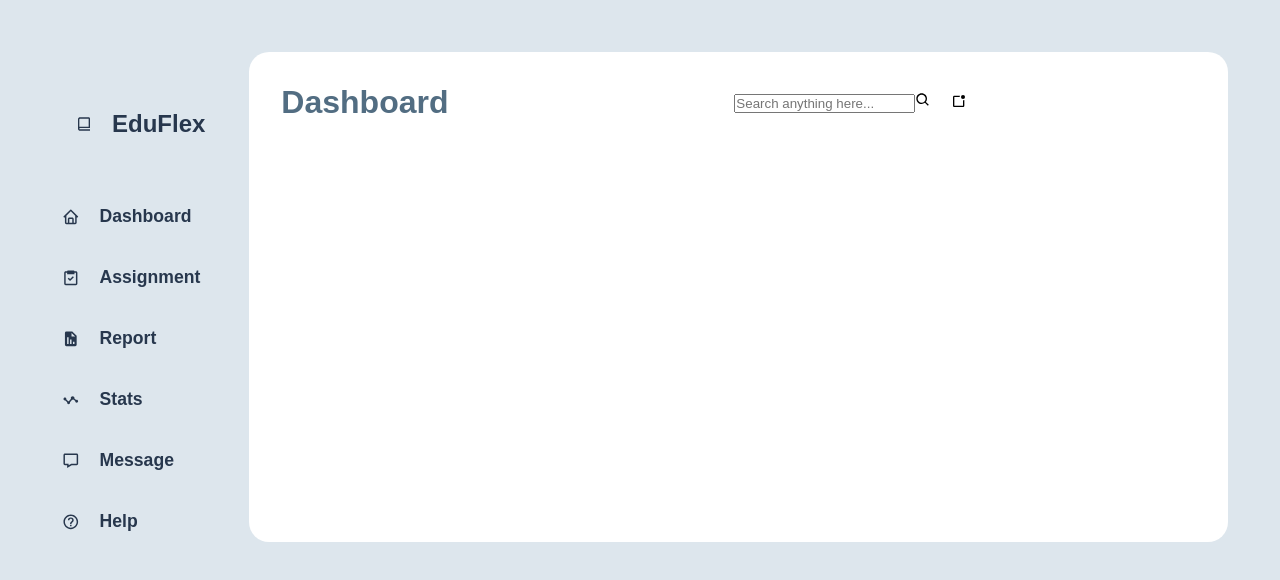
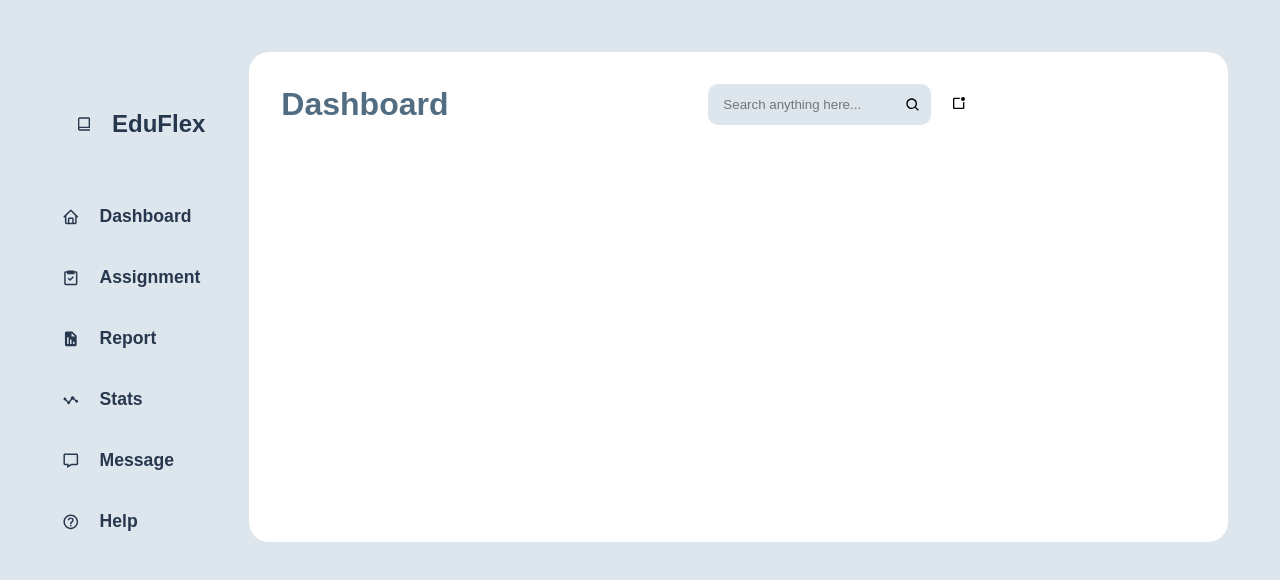
Before and after one commit to seungtaemoon/dashboard_react, a React (Vite) app in the folder dashboard/: page / in a window 1280 px wide. Shown: the top 580 px of the page. Built offline with nearby package versions, Linux system fonts and the light colour scheme; a web font is replaced by a local one.

Commit message:
updated search box UI styles

```diff
--- a/dashboard/src/styles/content.css
+++ b/dashboard/src/styles/content.css
@@ -17,3 +17,19 @@
     align-items: center;
     gap: 20px;
 }
+
+.search-box{
+    background: #dde6ed;
+    padding: 8px 10px;
+    border-radius: 10px;
+    display: flex;
+    align-items: center;
+}
+
+.search-box input{
+    border: none;
+    outline: none;
+    background: transparent;
+    padding: 5px;
+    outline: none;
+}
```
